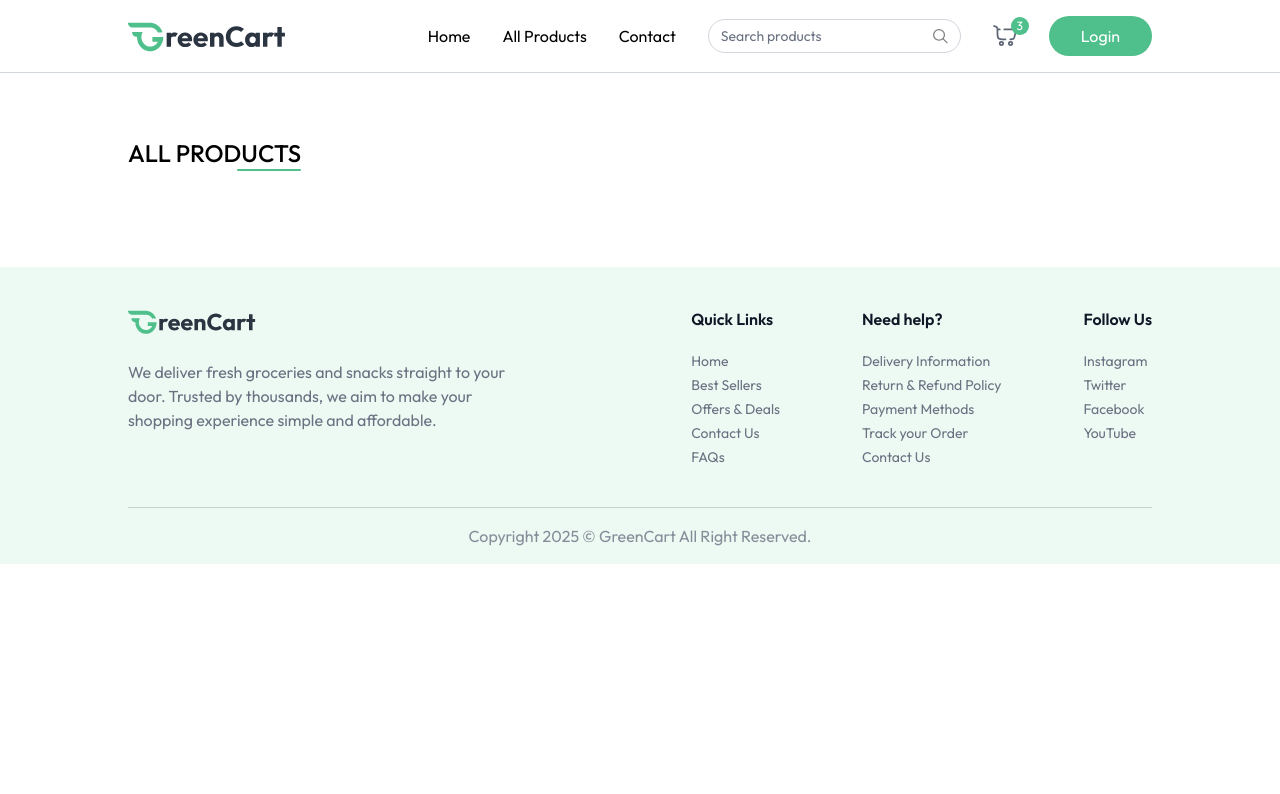
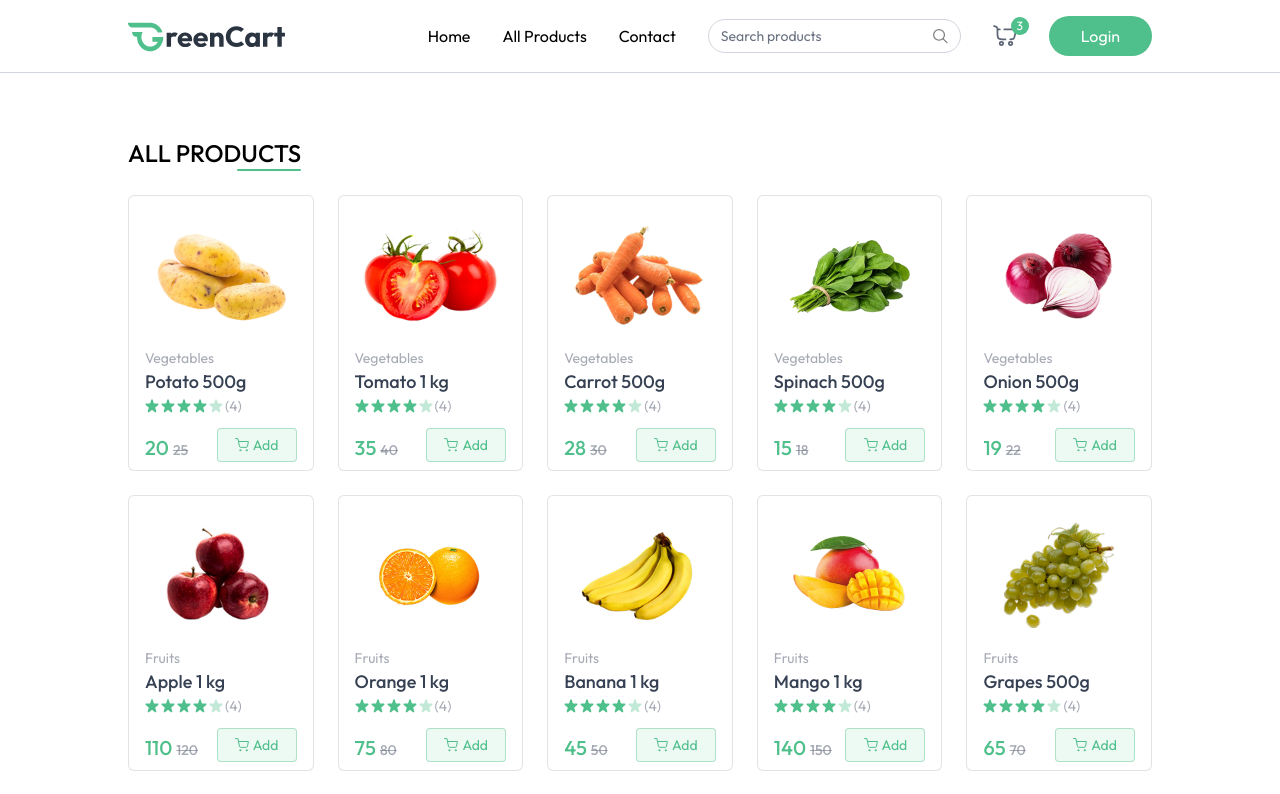
Before and after one commit to Kafoor-Nimas/Grocery-Delivery, a React (Vite) app in the folder client/: page /products in a window 1280 px wide. Shown: the top 794 px of the page. Built offline with nearby package versions, Linux system fonts and the light colour scheme.

Commit message:
feat: implement search functionality in AllProducts page

```diff
--- a/client/src/context/AppContext.jsx
+++ b/client/src/context/AppContext.jsx
@@ -14,6 +14,7 @@
   const [products, setProducts] = useState([]);
 
   const [cartItems, setCartItems] = useState({});
+  const [searchQuery, setSearchQuery] = useState({});
 
   //Fetch all products (dummy data for now)
   const fetchProducts = async () => {
@@ -72,6 +73,8 @@
     updatecartItem,
     removeFromCart,
     cartItems,
+    searchQuery,
+    setSearchQuery,
   };
 
   return <AppContext.Provider value={value}>{children}</AppContext.Provider>;
--- a/client/src/pages/AllProducts.jsx
+++ b/client/src/pages/AllProducts.jsx
@@ -1,14 +1,35 @@
-import React from "react";
+import React, { useEffect, useState } from "react";
 import { useAppContext } from "../context/AppContext";
+import ProductCard from "../components/ProductCard";
 
 const AllProducts = () => {
-  const { products } = useAppContext();
+  const { products, searchQuery } = useAppContext();
+  const [fiteredProducts, setFilteredProducts] = useState([]);
+
+  useEffect(() => {
+    if (searchQuery.length > 0) {
+      setFilteredProducts(
+        products.filter((product) =>
+          product.name.toLowerCase().includes(searchQuery.toLowerCase())
+        )
+      );
+    } else {
+      setFilteredProducts(products);
+    }
+  }, [searchQuery, products]);
   return (
     <div className="mt-16 flex flex-col">
       <div className="flex flex-col items-end w-max">
         <p className="text-2xl font-medium uppercase">All Products</p>
         <div className="w-16 h-0.5 bg-primary rounded-full"></div>
       </div>
+      <div className="grid grid-cols-2 sm:grid-cols-3 md:grid-cols-4 gap-3 md:gap-6 lg:grid-cols-5 mt-6">
+        {fiteredProducts
+          .filter((product) => product.inStock)
+          .map((product, index) => (
+            <ProductCard key={index} product={product} />
+          ))}
+      </div>
     </div>
   );
 };
```
